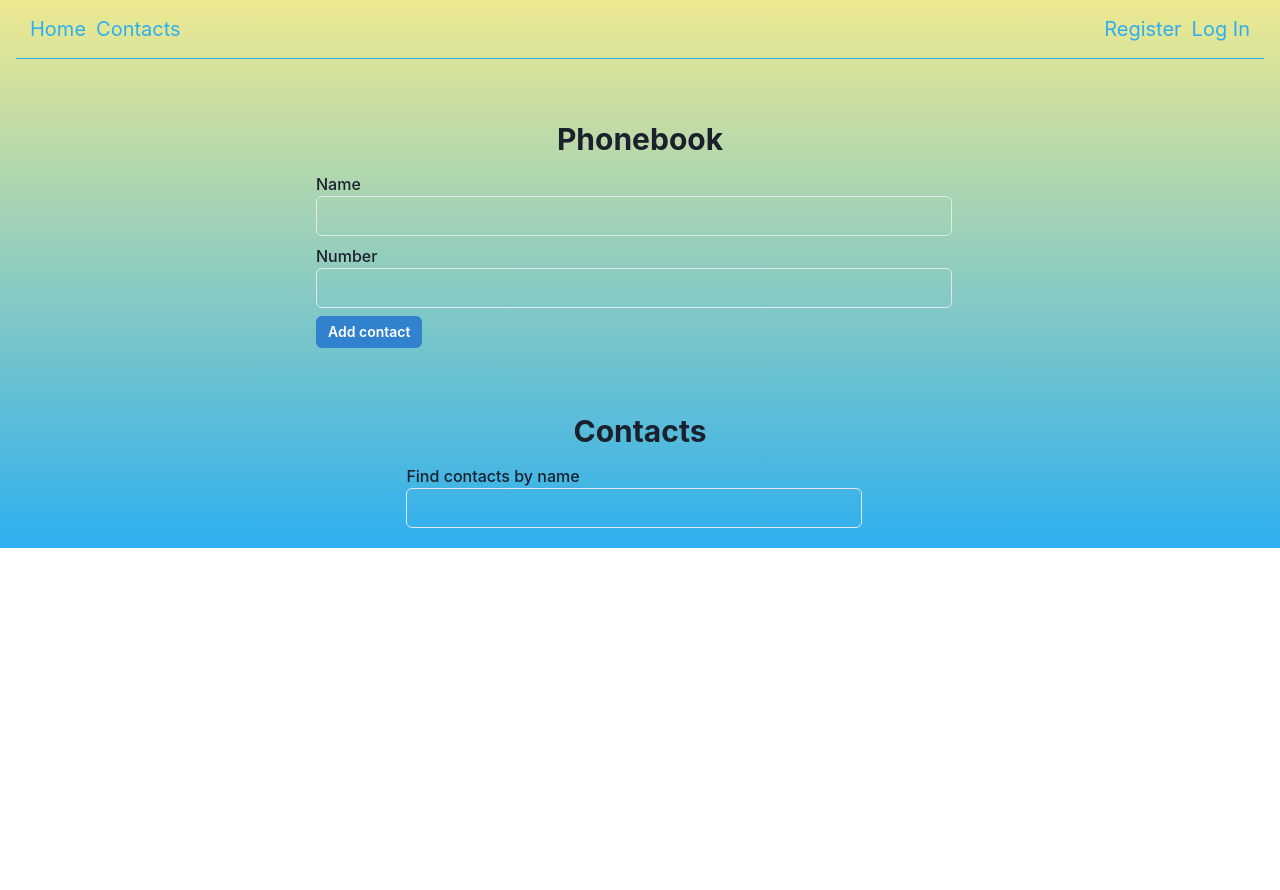
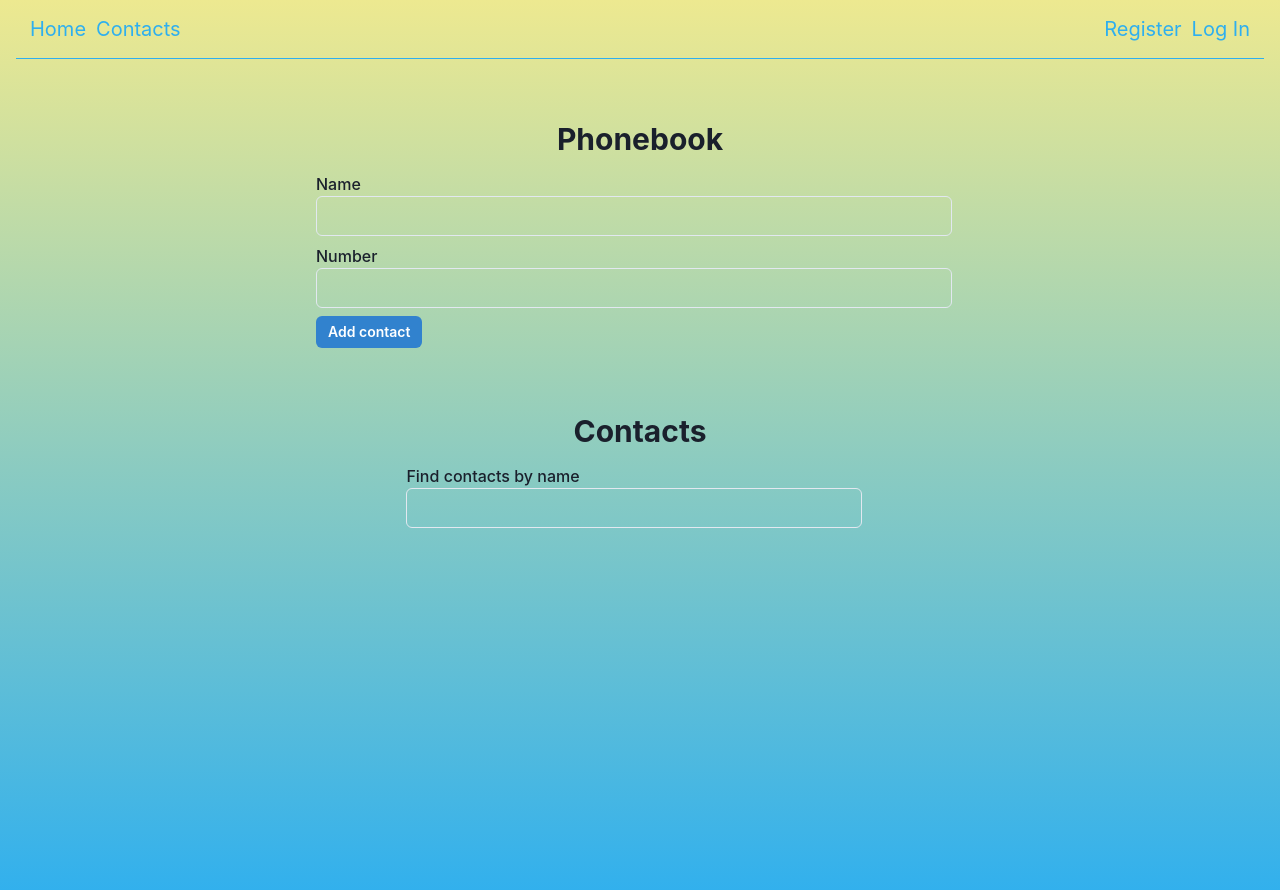
Before and after one commit to Kate-Mil/goit-react-hw-08-phonebook, a React (Create React App) app: page /goit-react-hw-08-phonebook/contacts in a window 1280 px wide. Shown: the top 890 px of the page. Before the commit the page ends 800 px from the top, so only its background shows below. Built offline with nearby package versions, Linux system fonts and the light colour scheme; no server answers.

Commit message:
fixed styles

```diff
--- a/src/components/ContactItem/ContactItem.js
+++ b/src/components/ContactItem/ContactItem.js
@@ -20,7 +20,6 @@ export default function ContactItem({ name, number, onDeleteContact }) {
           as={IconUserCircle}
           boxSize="4em"
           fill="currentColor"
-          // mr="1rem"
           boxShadow="dark-lg"
           rounded="50%"
           color="#00000040"
--- a/src/pages/Contacts.js
+++ b/src/pages/Contacts.js
@@ -12,6 +12,8 @@ export default function Contacts() {
       display="flex"
       flex-derection="column"
       gap="15px"
+      height="100vh"
+      overflow="auto"
     >
       <Heading size="lg">Phonebook</Heading>
       <ContactForm />
```
